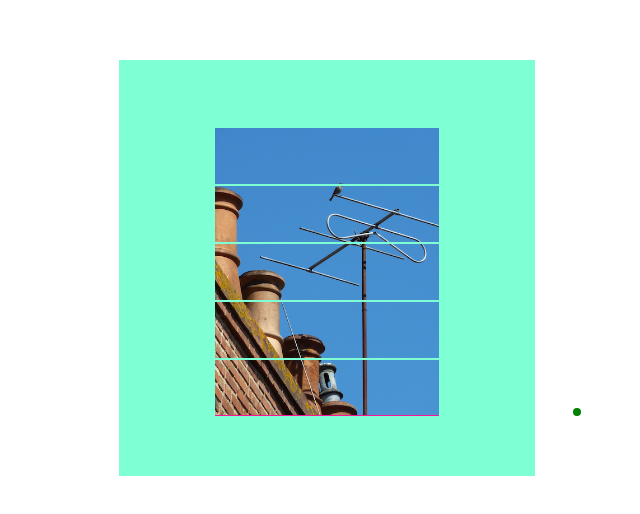
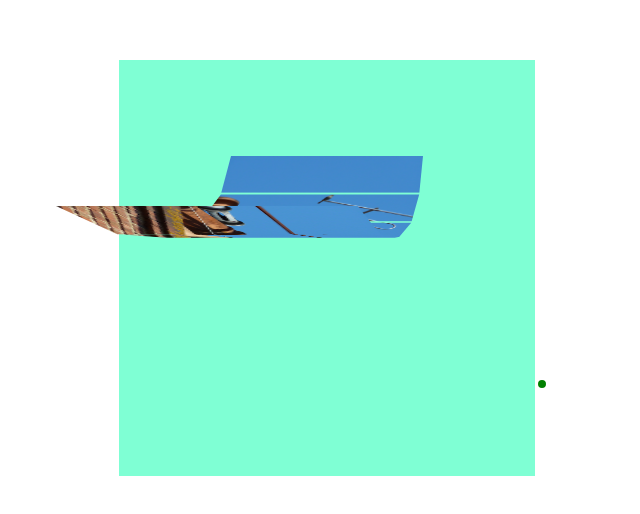
Before and after one commit to AlainGourves/cpc-swing, a website: page index.html in a window 1280 px wide. Shown: the part 140-654 px from the top of the page, without its empty margins (313-953 px from the left). Drawn offline with nearby package versions, Linux system fonts and the light colour scheme; files that its build step writes are made by us from their sources.

Commit message:
first try

```diff
--- a/index.html
+++ b/index.html
@@ -28,6 +28,7 @@
             </div>
         </div>
     </main>
+    <script src="https://cdnjs.cloudflare.com/ajax/libs/gsap/3.10.4/gsap.min.js"></script>
     <script src="./js/main.js"></script>
 </body>
 
--- a/js/main.js
+++ b/js/main.js
@@ -1,11 +1,9 @@
 const animated = document.querySelector('.box');
 const swing = document.querySelector('.panels__container');
-const nbPanels = document.querySelectorAll('.panel').length;
+const panels = document.querySelectorAll('.panel__cont');
+const nbPanels = panels.length;
 const root = document.documentElement;
 
-const newAngle = (theta, n) => {
-    return Math.exp(-0.05 * n * n) * theta; // * theta;
-}
 
 window.addEventListener("load", e => {
     if (animated) {
@@ -17,19 +15,49 @@ window.addEventListener("load", e => {
         });
     }
 
-    if (swing) {
-        let count = 0;
-        swing.addEventListener('animationiteration', ev => {
-            let theta = window.getComputedStyle(root).getPropertyValue('--theta');
+    let theta = parseInt(window.getComputedStyle(root).getPropertyValue('--theta'));
+    let count = 0;
+    // const log = () => {
+    //     let count = anim.iteration();
+    // };
+
+    const newAngle = () => {
+        return Math.exp(-0.05 * count * count) * theta;
+    }
+
+    const anim = gsap.fromTo(panels, {
+        rotationX: () => {
+            // return `${Math.exp(-0.05 * count * count) * theta}deg`;
+            return `${newAngle()}deg`
+        }
+    }, {
+        rotationX: () => {
+            // return `${Math.exp(-0.05 * count * count) * -theta}deg`;
+            return `${newAngle() * -1}deg`
+        },
+        ease: 'sine.inOut',
+        repeat: -1,
+        repeatRefresh: true,
+        yoyo: true,
+        duration: 1,
+        onRepeat: () => {
             count++;
-            if(count % nbPanels === 0) {
-                // console.log('yé!', theta, Date.now())
-                if (parseInt(theta) - 1 >=0) {
-                    root.style.setProperty('--theta', `${parseInt(theta) -1}deg`);
-                }else{
-                    // terminer l'anim
-                }
-            }
-        });
-    }
+        },
+    });
+
+    // if (swing) {
+    //     let count = 0;
+    //     swing.addEventListener('animationiteration', ev => {
+    //         let theta = window.getComputedStyle(root).getPropertyValue('--theta');
+    //         count++;
+    //         if(count % nbPanels === 0) {
+    //             // console.log('yé!', theta, Date.now())
+    //             if (parseInt(theta) - 1 >=0) {
+    //                 root.style.setProperty('--theta', `${parseInt(theta) -1}deg`);
+    //             }else{
+    //                 // terminer l'anim
+    //             }
+    //         }
+    //     });
+    // }
 });
--- a/package.json
+++ b/package.json
@@ -13,10 +13,10 @@
         "browser-sync": "^2.26.14",
         "gulp": "^4.0.2",
         "gulp-autoprefixer": "^7.0.1",
+        "gulp-cheerio": "^1.0.0",
         "gulp-cli": "^2.3.0",
         "gulp-rename": "^2.0.0",
         "gulp-sourcemaps": "^3.0.0",
-        "gulp-cheerio": "^1.0.0",
         "gulp-svgmin": "^3.0.0",
         "gulp-svgstore": "^8.0.0"
     }
--- a/scss/sty.scss
+++ b/scss/sty.scss
@@ -2,8 +2,8 @@
 @import "boo";
 @import "mixins";
 
-$pan-w: 14rem;
-$pan-h: 3.5rem;
+$pan-w: 12rem;
+$pan-h: 2.8rem;
 $pan-p: .125rem; // "padding" between 2 panels
 $persp-x: 160%;
 $persp-y: 100%;
@@ -59,33 +59,34 @@ main {
 .panel__cont {
   transform-style: preserve-3d;
   transform-origin: top center;
-  animation: 2s swing alternate infinite ease-in-out;
+  transform:  rotateX(var(--theta));
+  // animation: 2s swing alternate infinite ease-in-out;
 }
 
 .panel {
   width: $pan-w;
   height: $pan-h;
   background: deeppink;
-  // backface-visibility: hidden;
-  & + .panel__cont{
+
+  &+.panel__cont {
     top: $pan-p;
     left: 0;
   }
 }
 
-@keyframes swing {
-  from {
-    transform: rotateX(var(--theta));
-  }
+// @keyframes swing {
+//   from {
+//     transform: rotateX(var(--theta));
+//   }
 
-  to {
-    transform: rotateX(calc(var(--theta) * -1));
-  }
-}
+//   to {
+//     transform: rotateX(calc(var(--theta) * -1));
+//   }
+// }
 
 // Image
 
-.panel{
+.panel {
   background-image: url(/img/bird.png);
   background-size: cover;
   background-repeat: no-repeat;
```
Also changed, not shown: 1 other file.
